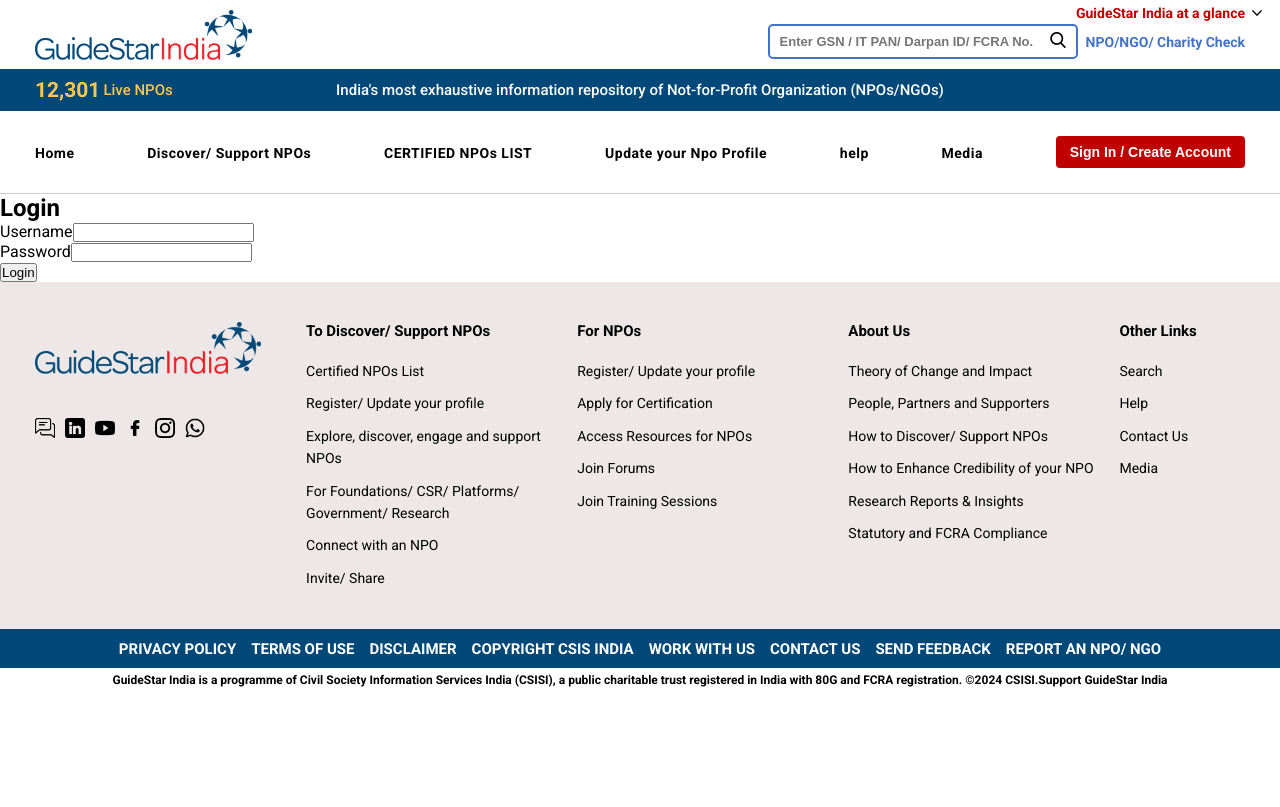
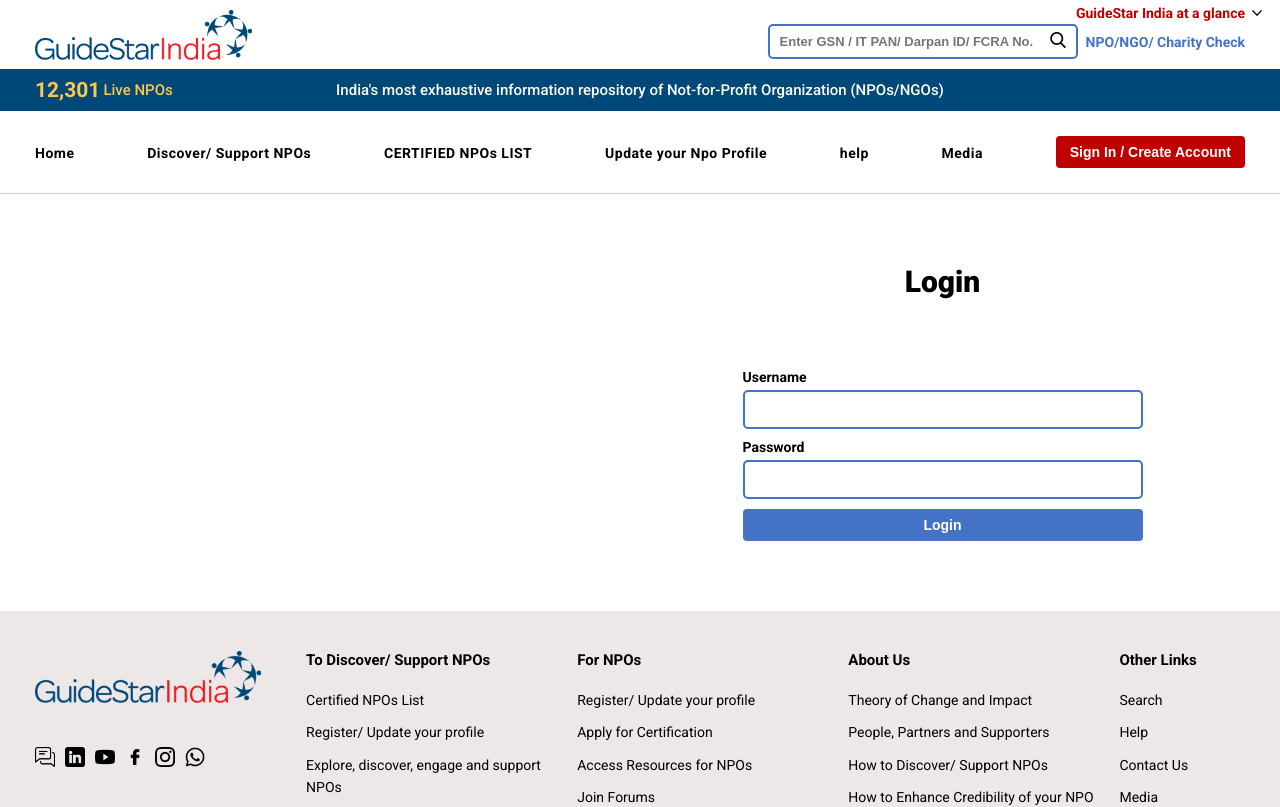
Before and after one commit to viclito/guidestarindia, a React (Vite) app: page /login in a window 1280 px wide. Shown: the top 807 px of the page. Built offline with nearby package versions, Linux system fonts and the light colour scheme.

Commit message:
first initailisation

```diff
--- a/pages/Login.jsx
+++ /dev/null
@@ -1,69 +0,0 @@
-
-import  { useState } from 'react';
-import axios from 'axios';
-import { useNavigate } from 'react-router-dom';
-import { useMutation } from 'react-query';
-import Layout from '../components/Layout';
-
-const base_url = 'http://guidestarindia.momsuat.com/';
-
-const loginUser = async (credentials) => {
-    const { data } = await axios.post(`${base_url}api/method/guidestar.api.user.login`, credentials);
-    return data;
-};
-
-const Login = () => {
-    const [username, setUsername] = useState('');
-    const [password, setPassword] = useState('');
-    const [error, setError] = useState('');
-    const navigate = useNavigate();
-
-    const mutation = useMutation(loginUser, {
-        onSuccess: (data) => {
-            if (data.token) {
-                localStorage.setItem('token', data.token);
-                navigate('/states');
-            } else {
-                setError('Login failed. No token received.');
-            }
-        },
-        onError: (error) => {
-            setError(error.response?.data?.message || 'Login failed. Please check your credentials.');
-        },
-    });
-
-    const handleSubmit = (e) => {
-        e.preventDefault();
-        mutation.mutate({ username, password });
-    };
-
-    return (
-        <Layout>
-            <h2>Login</h2>
-            <form onSubmit={handleSubmit}>
-                <div>
-                    <label>Username</label>
-                    <input
-                        type="text"
-                        value={username}
-                        onChange={(e) => setUsername(e.target.value)}
-                    />
-                </div>
-                <div>
-                    <label>Password</label>
-                    <input
-                        type="password"
-                        value={password}
-                        onChange={(e) => setPassword(e.target.value)}
-                    />
-                </div>
-                {error && <p style={{ color: 'red' }}>{error}</p>}
-                <button type="submit" disabled={mutation.isLoading}>
-                    {mutation.isLoading ? 'Logging in...' : 'Login'}
-                </button>
-            </form>
-        </Layout>
-    );
-};
-
-export default Login;
--- /dev/null
+++ b/pages/login/Login.jsx
@@ -0,0 +1,87 @@
+import { useState } from "react";
+import axios from "axios";
+import { useNavigate } from "react-router-dom";
+import { useMutation } from "react-query";
+import Layout from "../../components/Layout";
+
+import './login.scss'
+
+const base_url = "http://guidestarindia.momsuat.com/";
+
+const loginUser = async (credentials) => {
+  const { data } = await axios.post(
+    `${base_url}api/method/guidestar.api.user.login`,
+    credentials
+  );
+  return data;
+};
+
+const Login = () => {
+  const [username, setUsername] = useState("");
+  const [password, setPassword] = useState("");
+  const [error, setError] = useState("");
+  const navigate = useNavigate();
+
+  const mutation = useMutation(loginUser, {
+    onSuccess: (data) => {
+      if (data.token) {
+        localStorage.setItem("token", data.token);
+        navigate("/states");
+      } else {
+        setError("Login failed. No token received.");
+      }
+    },
+    onError: (error) => {
+      setError(
+        error.response?.data?.message ||
+          "Login failed. Please check your credentials."
+      );
+    },
+  });
+
+  const handleSubmit = (e) => {
+    e.preventDefault();
+    mutation.mutate({ username, password });
+  };
+
+  return (
+    <Layout>
+      <div className="login">
+        <div className="inner">
+          <div className="left"></div>
+          <div className="right">
+            <h1>Login</h1>
+            <form onSubmit={handleSubmit}>
+              <div className="inputs">
+                <label>Username</label>
+                <div className="input">
+                    <input
+                    type="text"
+                    value={username}
+                    onChange={(e) => setUsername(e.target.value)}
+                    />
+                </div>
+              </div>
+              <div className="inputs">
+                <label>Password</label>
+                <div className="input">
+                    <input
+                    type="password"
+                    value={password}
+                    onChange={(e) => setPassword(e.target.value)}
+                    />
+                </div>
+              </div>
+              {error && <p style={{ color: "red" }}>{error}</p>}
+              <button type="submit" disabled={mutation.isLoading}>
+                {mutation.isLoading ? "Logging in..." : "Login"}
+              </button>
+            </form>
+          </div>
+        </div>
+      </div>
+    </Layout>
+  );
+};
+
+export default Login;
--- /dev/null
+++ b/pages/login/login.scss
@@ -0,0 +1,61 @@
+.login{
+    h1{
+        text-align: center;
+        font-weight: 1000;
+        font-size: 30px;
+        padding-bottom: 70px;
+    }
+    .inner{
+        max-width: 1250px;
+        margin: auto;
+        padding: 70px 20px;
+        display: flex;
+        .left , .right{
+            width: 50%;
+        }
+        .right{
+
+            form{
+                display: flex;
+                flex-direction: column;
+                gap: 10px;
+                max-width: 400px;
+                margin: auto;
+                .inputs{
+                    display: flex;
+                    flex-direction: column;
+                    gap: 5px;
+                    width: 100%;
+                    label{
+                        font-size: 14px;
+                        font-weight: 600;
+                    }
+                    .input{
+                        width: 100%;
+                        padding: 8px 14px;
+                        border: 2px solid #4472C4;
+                        border-radius: 5px;
+
+                        input{
+                            border: none;
+                            outline: none;
+                            width: 100%;
+                            font-size: 14px;
+                            font-weight: 400;
+                        }
+                    }
+                }
+                button{
+                    padding: 8px 14px;
+                    font-size: 14px;
+                    font-weight: 600;
+                    background-color: #4472C4;
+                    border-radius: 4px;
+                    color: white;
+                    border: none;
+                    cursor: pointer;
+                }
+            }
+        }
+    }
+}
```
Also changed, not shown: src/App.jsx (+12 -13 lines).
